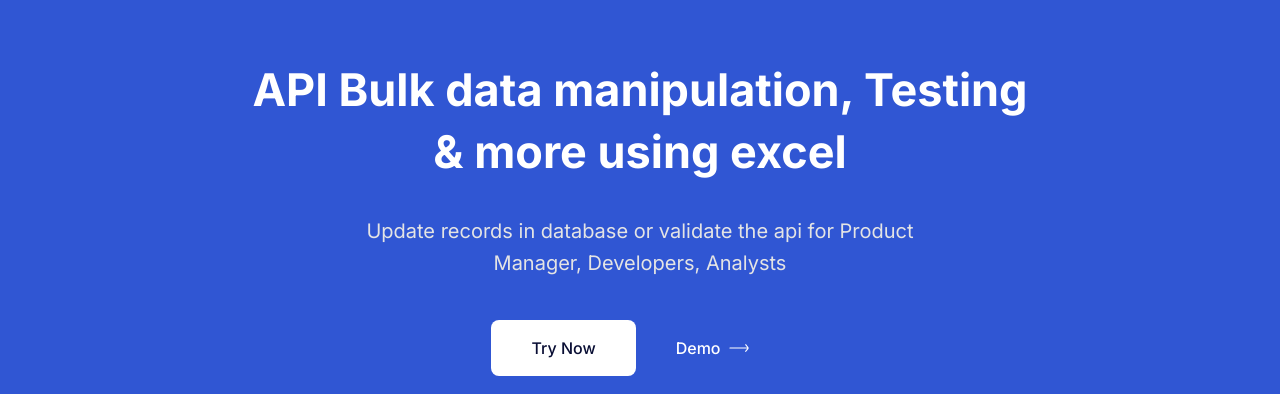
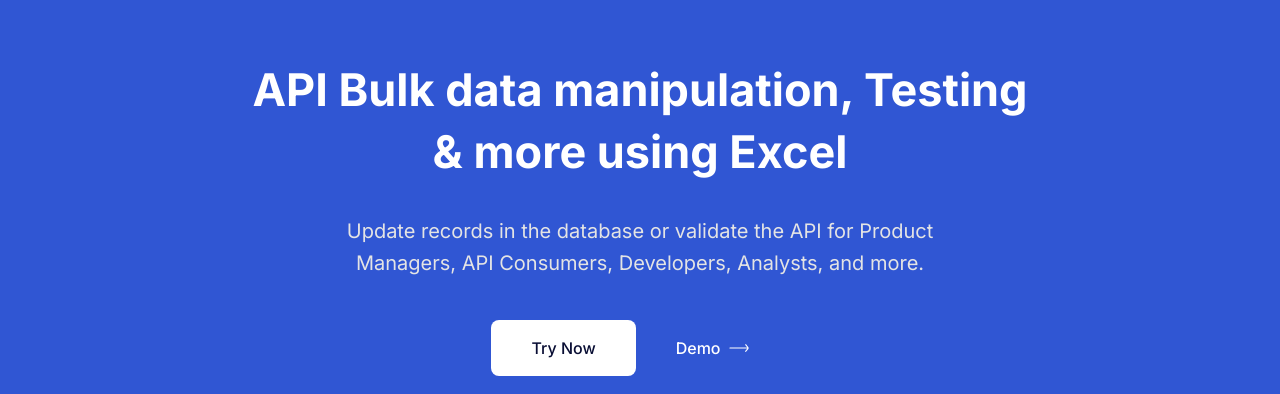
Before and after one commit to Ambivert-technologies/APIUtility-Marketing, a website: page index.html in a window 1280 px wide. Shown: the part 101-495 px from the top of the page. Drawn offline with Linux system fonts and the light colour scheme.

Commit message:
Update index.html

```diff
--- a/index.html
+++ b/index.html
@@ -157,12 +157,12 @@
           <div class="hero-content wow fadeInUp mx-auto max-w-[780px] text-center" data-wow-delay=".2s">
             <h1
               class="mb-8 text-3xl font-bold leading-snug text-white sm:text-4xl sm:leading-snug md:text-[45px] md:leading-snug">
-              API Bulk data manipulation, Testing & more using excel
+              API Bulk data manipulation, Testing & more using Excel
             </h1>
             <p
               class="mx-auto mb-10 max-w-[600px] text-base text-[#e4e4e4] sm:text-lg sm:leading-relaxed md:text-xl md:leading-relaxed">
-              Update records in database or validate the api
-              for Product Manager, Developers, Analysts
+              Update records in the database or validate the API
+              for Product Managers, API Consumers, Developers, Analysts, and more.
             </p>
             <ul class="mb-10 flex flex-wrap items-center justify-center">
               <li>
```
